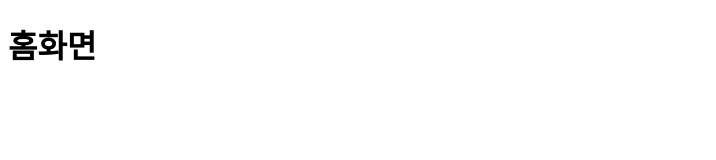
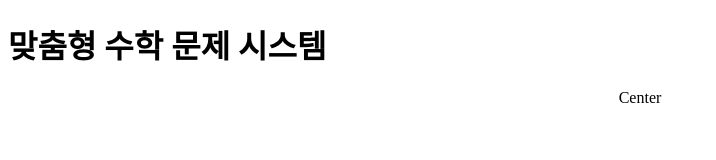
Before and after one commit to program416/MathQuestion-to-User, a plain HTML site: page templates/home.html in a window 1280 px wide. Shown: the whole page, without its empty margins (0-716 px from the left). Drawn offline with Linux system fonts and the light colour scheme.

Commit message:
center css랑 home html에 css 적용

```diff
--- /dev/null
+++ b/templates/center.css
@@ -0,0 +1,5 @@
+.center {
+  display: flex;
+  justify-content: center;
+  align-items: center;
+}
--- a/templates/home.html
+++ b/templates/home.html
@@ -3,7 +3,9 @@
 <head>
     <meta charset="UTF-8">
     <title>home</title>
+    <link rel="stylesheet" href="center.css">
 </head>
 <body>
-    <h1>홈화면</h1>
+    <h1>맞춤형 수학 문제 시스템</h1>
+    <div class="center">Center</div>
 </body>
```
